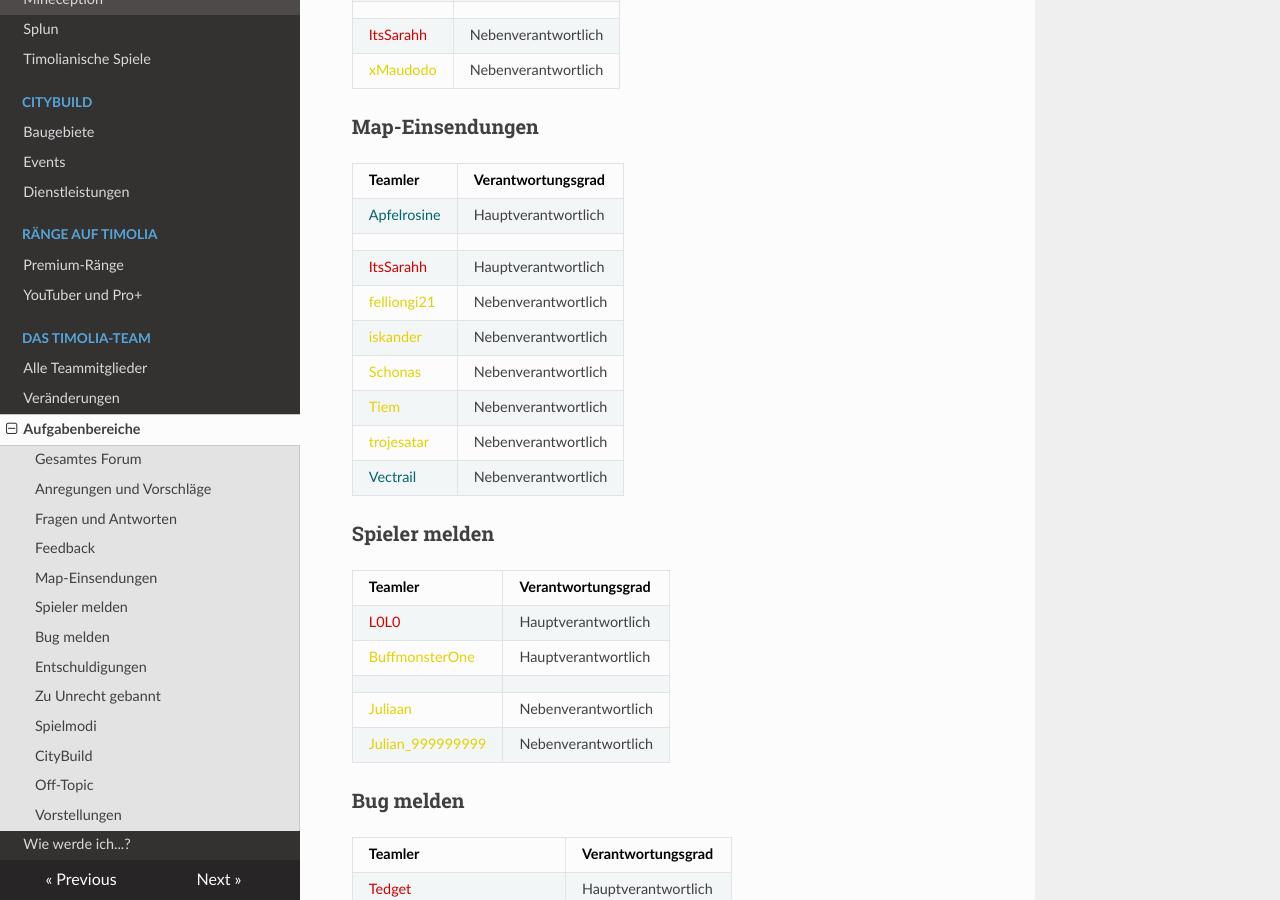
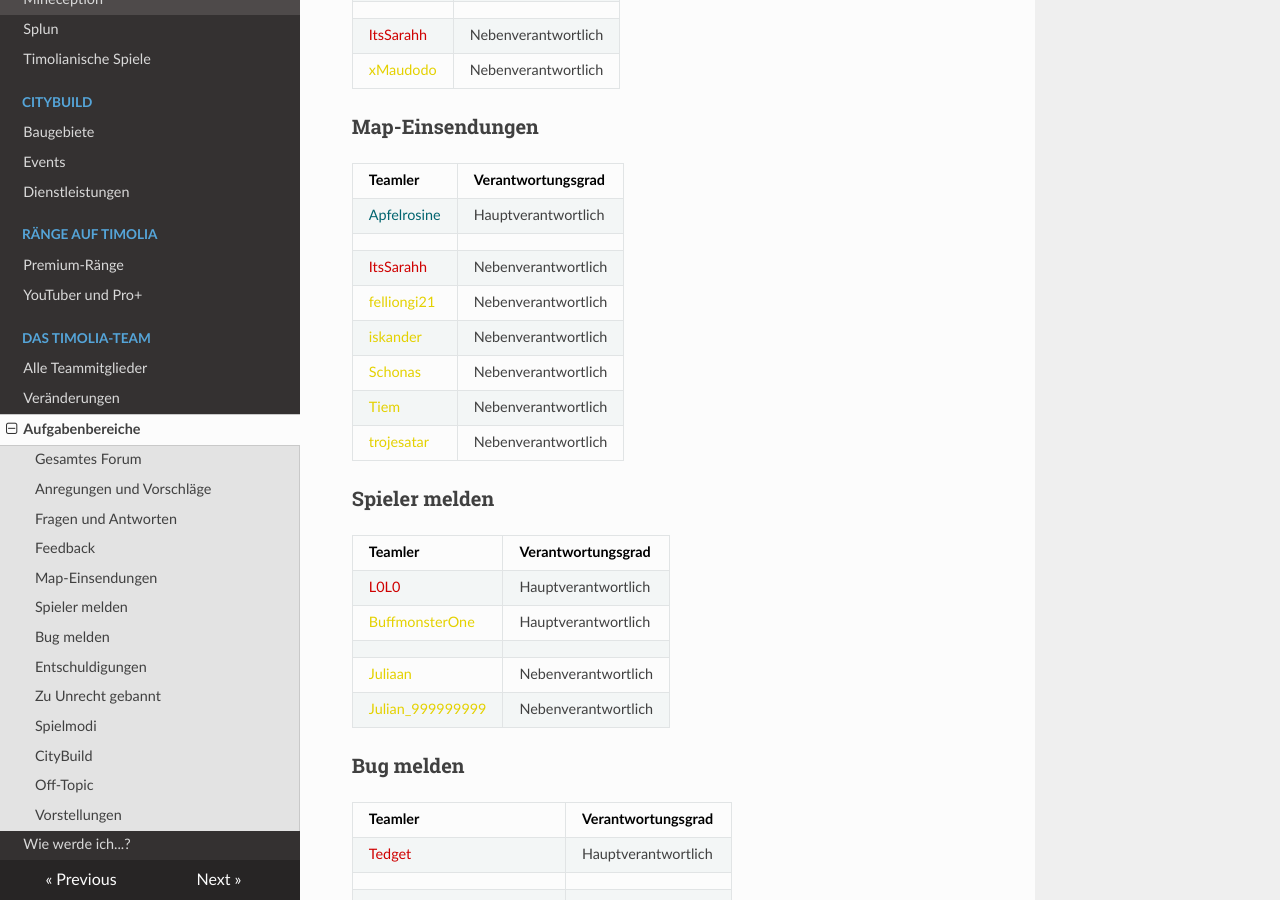
Before and after one commit to TimoliaDE/HowTo, an MkDocs documentation site: the page built from docs/team/responsibilities.md, in a window 1280 px wide and 900 px high, scrolled down 1113 px. Built offline with MkDocs 1.6.1, drawn with Linux system fonts in a browser that asks for light colours; nearby versions of some CDN libraries; old or Windows-style settings are respelled for this version of MkDocs.

Commit message:
vectrail raus, sarah nun auch wirklich NV

```diff
--- a/docs/team/responsibilities.md
+++ b/docs/team/responsibilities.md
@@ -43,13 +43,12 @@ Die Verantwortlichen für das gesamte Forum kümmern sich sowohl um den Aufbau d
 | ------ | ------ |
 |<span style="color:#00646F">Apfelrosine</span> | Hauptverantwortlich |
 | | |
-|<span style="color:#CF0101">ItsSarahh</span> | Hauptverantwortlich |
+|<span style="color:#CF0101">ItsSarahh</span> | Nebenverantwortlich |
 |<span style="color:#E4D100">felliongi21</span> | Nebenverantwortlich |
 |<span style="color:#E4D100">iskander</span> | Nebenverantwortlich |
 |<span style="color:#E4D100">Schonas</span> | Nebenverantwortlich |
 |<span style="color:#E4D100">Tiem</span> | Nebenverantwortlich |
 |<span style="color:#E4D100">trojesatar</span> | Nebenverantwortlich |
-|<span style="color:#00646F">Vectrail</span> | Nebenverantwortlich |
 
 ###<strong>Spieler melden</strong>
 | Teamler | Verantwortungsgrad |
```
